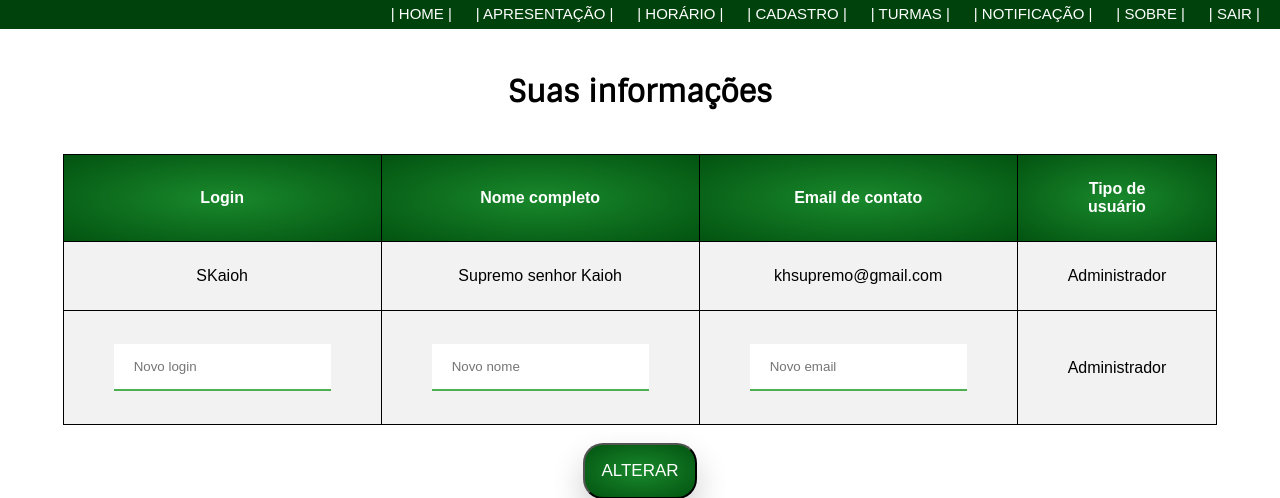
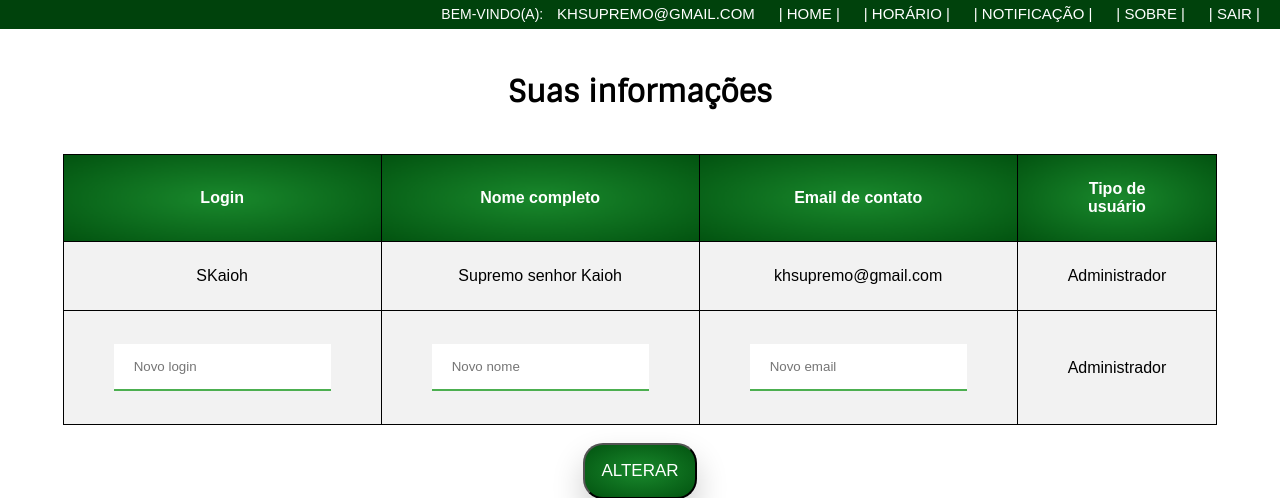
Before and after one commit to luuishenriique/Heal-Lab, a PHP site: page /alt_data.php in a window 1280 px wide. Shown: the part 160-658 px from the top of the page. Run offline with PHP 8.4, Linux system fonts and the light colour scheme; a user stored in the database is signed in; data comes from the database, SQL or seed files in the repository; tables that the repository leaves empty hold one stand-in row (values such as "Sample post"); data that the repository does not hold is empty; a stand-in replaces the project's code that opens the database connection; some libraries are stand-ins or nearby versions.

Commit message:
ajustando visualização de header

```diff
--- a/projetos/proIFPE/header.php
+++ b/projetos/proIFPE/header.php
@@ -22,34 +22,40 @@ $tipo = $_SESSION['type_id'] ?? null;
 	<!-- </label> -->
 	<ul class="menu">
 		<?php if ($tipo == 1): ?>
-			<!-- <strong class="user-id"><?= '| ADMINISTRADOR |' ?></strong> -->
+			<?php echo 'BEM-VINDO(A):'; ?>
+			<a href="my_data.php"><?= $_SESSION['email_id'] ?></a>
+			<!-- <strong class="user-id"><?= '|' . $_SESSION['email_id'] . '|' ?></strong> -->
 			<a href="home.php">| Home |</a>
-			<a href="disciplinas.php">| Apresentação |</a>
+			<!-- <a href="disciplinas.php">| Apresentação |</a> -->
 			<a href="horario.php">| Horário |</a>
-			<a href="cadastro.php">| Cadastro |</a>
-			<a href="cad_turmas.php">| Turmas |</a>
+			<!-- <a href="cadastro.php">| Cadastro |</a> -->
+			<!-- <a href="cad_turmas.php">| Turmas |</a> -->
 			<a href="notificacao.php">| Notificação |</a>
 			<a href="sobre.php">| Sobre |</a>
 			<a class="link-exit" href="logout.php">| Sair |</a>
 		<?php endif ?>
 		<?php if ($tipo == 2): ?>
-			<!-- <strong class="user-id"><?= '| PROFESSOR |' ?></strong> -->
+			<?php echo 'BEM-VINDO(A):'; ?>
+			<a href="my_data.php"><?= $_SESSION['email_id'] ?></a>
+			<!-- <strong class="user-id"><?= '|' . $_SESSION['email_id'] . '|' ?></strong> -->
 			<a href="home.php">| Home |</a>
-			<a href="disciplinas.php">| Apresentação |</a>
+			<!-- <a href="disciplinas.php">| Apresentação |</a> -->
 			<a href="horario.php">| Horários |</a>
-			<a href="cadastro.php" hidden>| Cadastro |</a>
-			<a href="cad_turmas.php">| Turmas |</a>
+			<!-- <a href="cadastro.php" hidden>| Cadastro |</a> -->
+			<!-- <a href="cad_turmas.php">| Turmas |</a> -->
 			<a href="notificacao.php">| Notificação |</a>
 			<a href="sobre.php">| Sobre |</a>
 			<a class="link-exit" href="logout.php">| Sair |</a>
 		<?php endif ?>
 		<?php if ($tipo == 3): ?>
-			<!-- <strong class="user-id"><?= '| ALUNO |' ?></strong> -->
+			<?php echo 'BEM-VINDO(A):'; ?>
+			<a href="my_data.php"><?= $_SESSION['email_id'] ?></a>
+			<!-- <strong class="user-id"><?= '|' . $_SESSION['email_id'] . '|' ?></strong> -->
 			<a href="home.php">| Home |</a>
-			<a href="disciplinas.php">| Apresentação |</a>
+			<!-- <a href="disciplinas.php">| Apresentação |</a> -->
 			<a href="horario.php">| Horários |</a>
-			<a href="cadastro.php" hidden>| Cadastro |</a>
-			<a href="cad_turmas.php" hidden>| Turmas |</a>
+			<!-- <a href="cadastro.php" hidden>| Cadastro |</a> -->
+			<!-- <a href="cad_turmas.php" hidden>| Turmas |</a> -->
 			<a href="notificacao.php">| Notificação |</a>
  			<a href="sobre.php">| Sobre |</a>
 			<a class="link-exit" href="logout.php">| Sair |</a>
@@ -59,8 +65,8 @@ $tipo = $_SESSION['type_id'] ?? null;
 			<a href="home.php">| Home |</a>
 			<a href="disciplinas.php">| Apresentação |</a>
 			<a href="horario.php">| Horários |</a>
-			<a href="cadastro.php" hidden>| Cadastro |</a>
-			<a href="cad_turmas.php" hidden>| Turmas |</a>
+			<!-- <a href="cadastro.php" hidden>| Cadastro |</a> -->
+			<!-- <a href="cad_turmas.php" hidden>| Turmas |</a> -->
 			<a href="notificacao.php" hidden>| Notificação |</a>
  			<a href="sobre.php">| Sobre |</a>
 			<a class="link-exit" href="logout.php">| Sair |</a>
```
